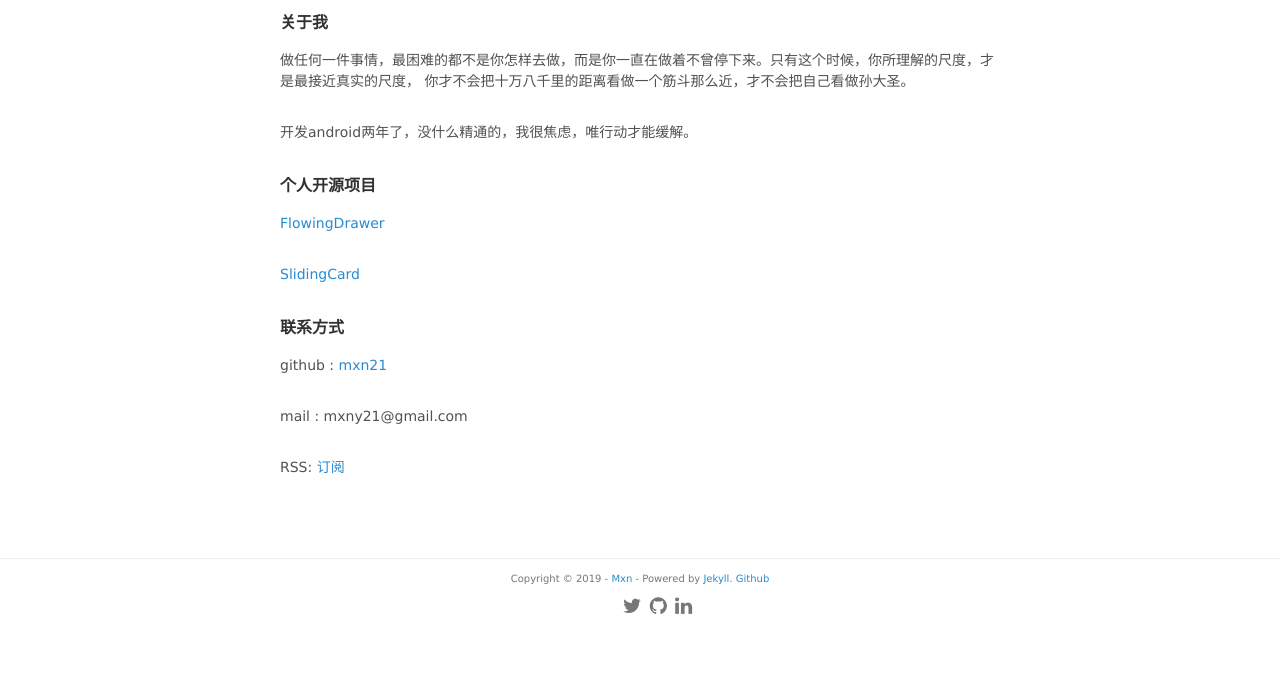
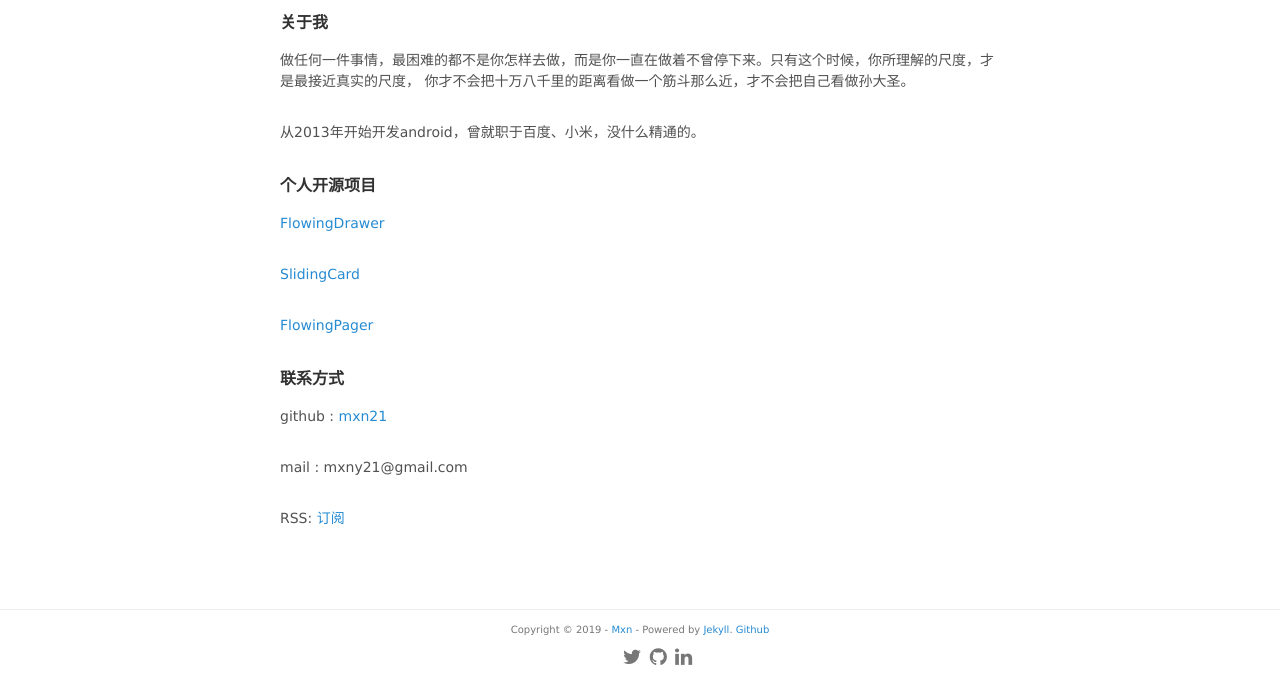
Before and after one commit to mxn21/mxn21.github.io, a Jekyll site: the page built from about.md, in a window 1280 px wide. Shown: the part 578-1260 px from the top of the page. Built offline with Jekyll 4.4.1, drawn with Linux system fonts in a browser that asks for light colours; before the commit the page ends 1209 px from its top, so only the background shows below that.

Commit message:
Update about.md

```diff
--- a/about.md
+++ b/about.md
@@ -12,7 +12,7 @@
 做任何一件事情，最困难的都不是你怎样去做，而是你一直在做着不曾停下来。只有这个时候，你所理解的尺度，才是最接近真实的尺度，
 你才不会把十万八千里的距离看做一个筋斗那么近，才不会把自己看做孙大圣。
 
-开发android两年了，没什么精通的，我很焦虑，唯行动才能缓解。
+从2013年开始开发android，曾就职于百度、小米，没什么精通的。
 
 
 ### 个人开源项目
@@ -21,6 +21,7 @@
 
 [SlidingCard](https://github.com/mxn21/SlidingCard)
 
+[FlowingPager](https://github.com/mxn21/FlowingPager)
 
 ### 联系方式
 
```
